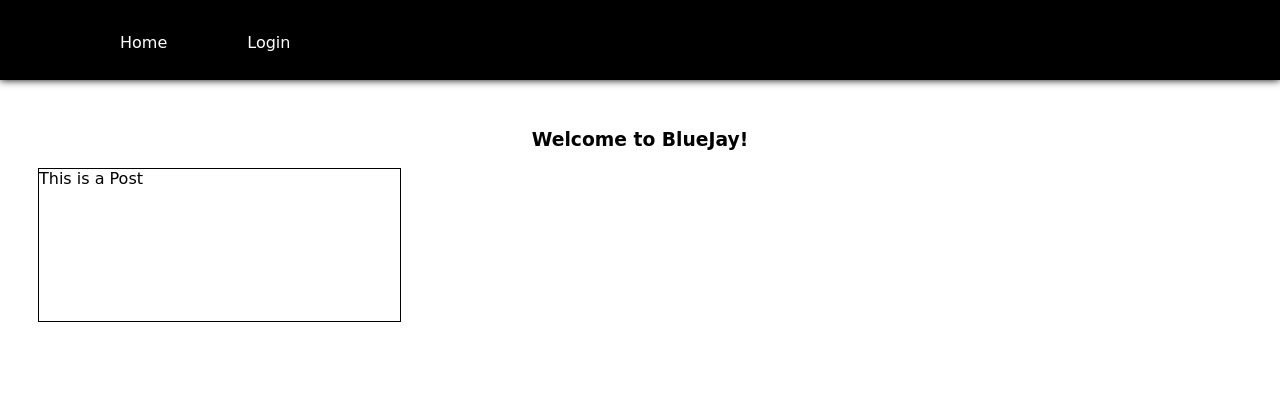
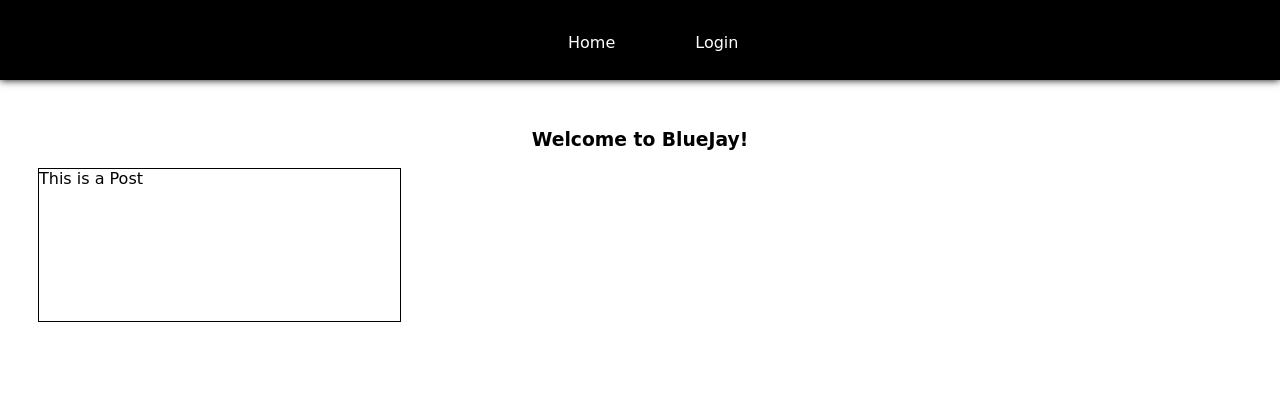
Before and after one commit to Ktmi/Software-Engineering-Project, a PHP site: page / in a window 1280 px wide. Shown: the top 420 px of the page. Run offline with PHP 8.4, Linux system fonts and the light colour scheme.

Commit message:
centered text on nav bar

```diff
--- a/web/assets/style.css
+++ b/web/assets/style.css
@@ -1,6 +1,7 @@
 body {
     font-family: "Comic Sans MS", cursive, sans-serif;
 }
+
 main {
     background-color: white;
     color: black;
@@ -8,6 +9,7 @@ main {
     margin-top: 80px;
     height: 125vh;
 }
+
 header {
     background-color: black;
     position: fixed;
@@ -18,17 +20,20 @@ header {
     box-shadow: 0 0 8px 0 black;
 }
 
-header .navlinks
-{
+header .navlinks {
     display: flex;
     flex-direction: row;
     align-items: center;
+    text-align: center;
+    width: 30%;
+    margin: 0 auto;
+    list-style: none;
 }
 
-header .navlinks *
-{
+header .navlinks * {
     margin: 20px;
 }
+
 header .navlinks div a {
     color: white;
     text-decoration: none;
--- a/web/navbar.php
+++ b/web/navbar.php
@@ -5,8 +5,8 @@
             <div><a href="/">Home</a></div>
             <?php
             if (isset($_COOKIE["user"])) { ?>
-            <div><a href="profile">Profile</a></div>
-            <div><a href="profile">Profile</a></div>
+            <div><a href="/profile">Profile</a></div>
+            <div><a href="/logout">Logout</a></div>
             <?php
             } else { ?>
                 <div><a href="/login/">Login</a></div>
```
